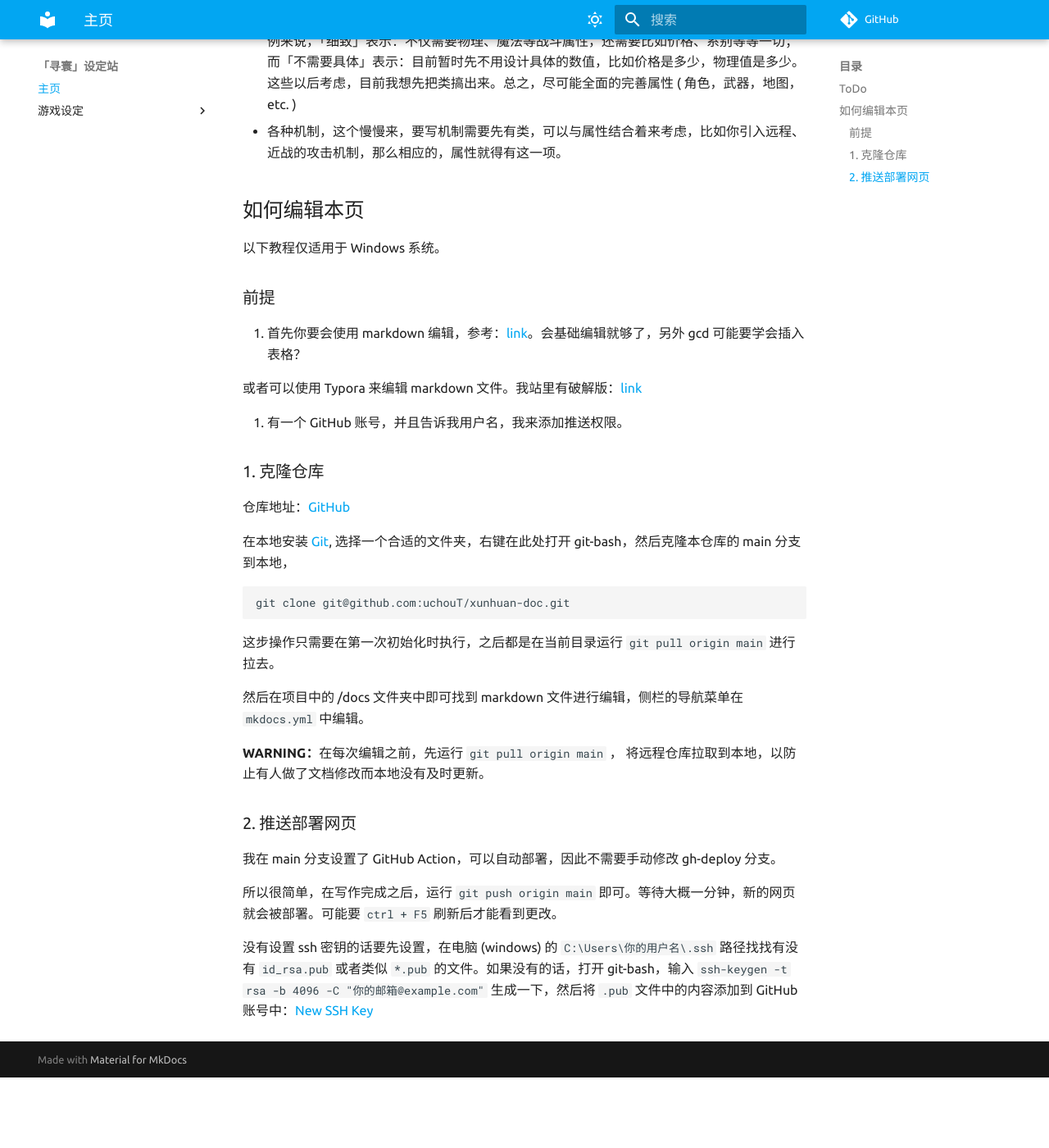
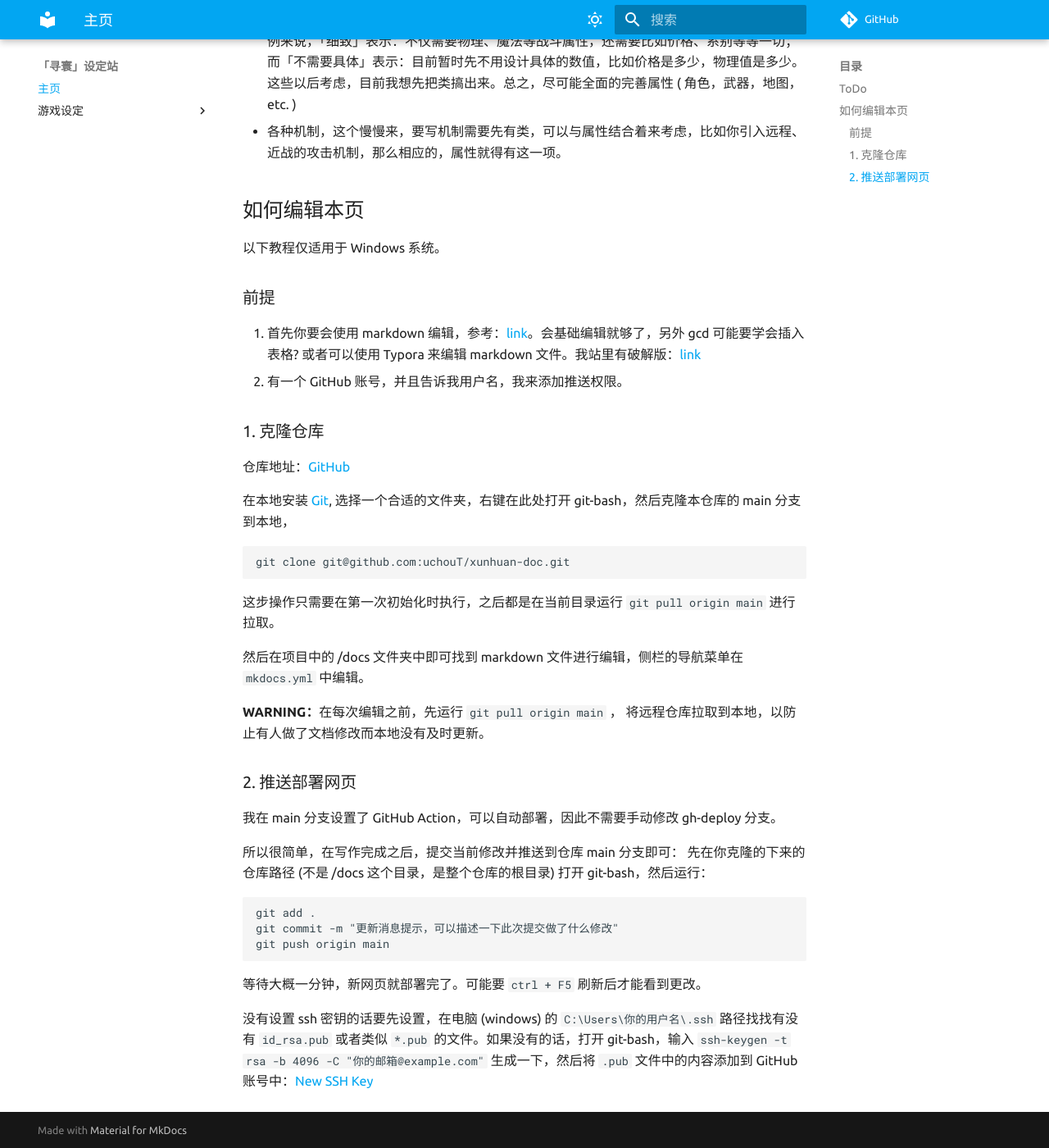
Before and after one commit to uchouT/xunhuan-doc, an MkDocs documentation site: the page built from docs/index.md, in a window 1280 px wide and 1400 px high, scrolled down 284 px. Shown: the whole window at 82% size. Built offline with MkDocs 1.6.1 and Material for MkDocs 9.7.7, drawn with Linux system fonts in a browser that asks for light colours; comment, search, counter and statistics services are not loaded; before the commit the page ends 1598 px from its top, so only the background shows below that.

Commit message:
完善了指南

````diff
--- a/docs/index.md
+++ b/docs/index.md
@@ -13,10 +13,7 @@
 
 ### 前提
 
-1. 首先你要会使用 markdown 编辑，参考：[link](https://markdown.com.cn/basic-syntax/)。会基础编辑就够了，另外 gcd 可能要学会插入表格？
-
-或者可以使用 Typora 来编辑 markdown 文件。我站里有破解版：[link](https://drive.uchout.moe/d/App/typora_64bit_v1.9.5_setup.rar)
-
+1. 首先你要会使用 markdown 编辑，参考：[link](https://markdown.com.cn/basic-syntax/)。会基础编辑就够了，另外 gcd 可能要学会插入表格? 或者可以使用 Typora 来编辑 markdown 文件。我站里有破解版：[link](https://drive.uchout.moe/d/App/typora_64bit_v1.9.5_setup.rar)
 2. 有一个 GitHub 账号，并且告诉我用户名，我来添加推送权限。
 
 ### 1. 克隆仓库
@@ -27,7 +24,7 @@
 ```bash
 git clone git@github.com:uchouT/xunhuan-doc.git
 ```
-这步操作只需要在第一次初始化时执行，之后都是在当前目录运行 `git pull origin main` 进行拉去。
+这步操作只需要在第一次初始化时执行，之后都是在当前目录运行 `git pull origin main` 进行拉取。
 
 然后在项目中的 /docs 文件夹中即可找到 markdown 文件进行编辑，侧栏的导航菜单在 `mkdocs.yml` 中编辑。
 
@@ -38,6 +35,13 @@ git clone git@github.com:uchouT/xunhuan-doc.git
 
 我在 main 分支设置了 GitHub Action，可以自动部署，因此不需要手动修改 gh-deploy 分支。
 
-所以很简单，在写作完成之后，运行 `git push origin main` 即可。等待大概一分钟，新的网页就会被部署。可能要 `ctrl + F5` 刷新后才能看到更改。
+所以很简单，在写作完成之后，提交当前修改并推送到仓库 main 分支即可：
+先在你克隆的下来的仓库路径 (不是 /docs 这个目录，是整个仓库的根目录) 打开 git-bash，然后运行：
+```bash
+git add .
+git commit -m "更新消息提示，可以描述一下此次提交做了什么修改"
+git push origin main
+```
+等待大概一分钟，新网页就部署完了。可能要 `ctrl + F5` 刷新后才能看到更改。
 
 没有设置 ssh 密钥的话要先设置，在电脑 (windows) 的 `C:\Users\你的用户名\.ssh` 路径找找有没有 `id_rsa.pub` 或者类似 `*.pub` 的文件。如果没有的话，打开 git-bash，输入 `ssh-keygen -t rsa -b 4096 -C "你的邮箱@example.com"` 生成一下，然后将 `.pub` 文件中的内容添加到 GitHub 账号中：[New SSH Key](https://github.com/settings/keys)
````
